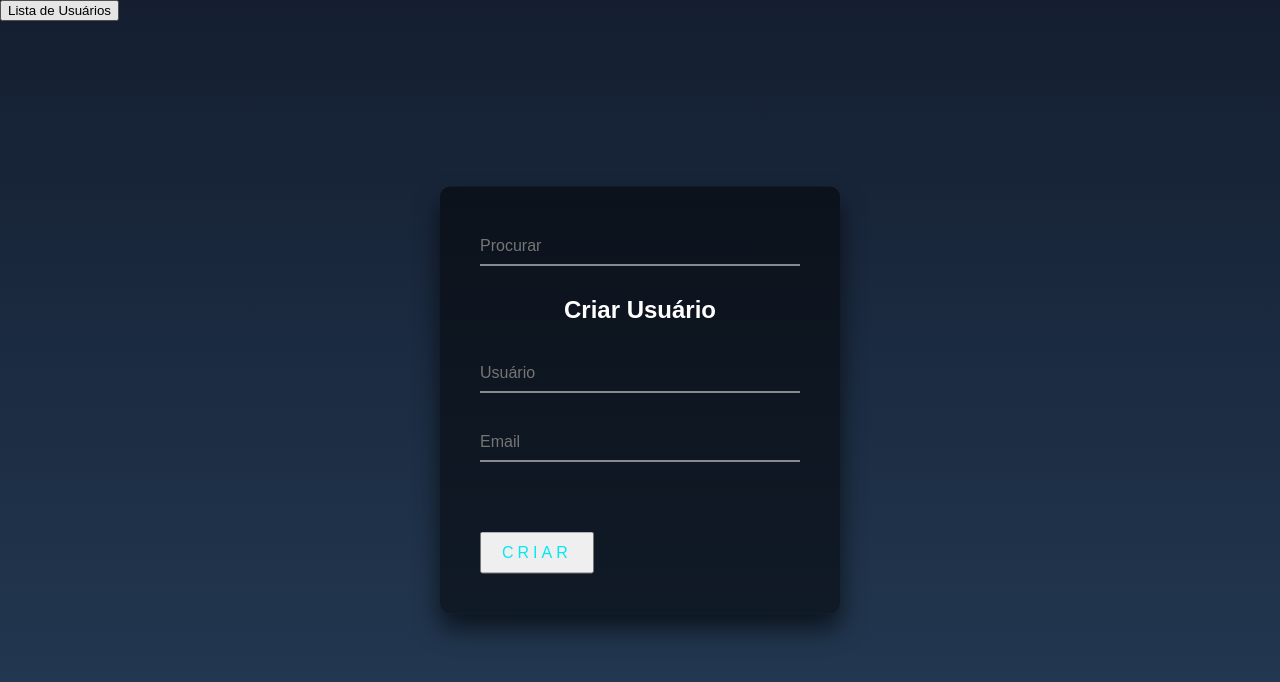
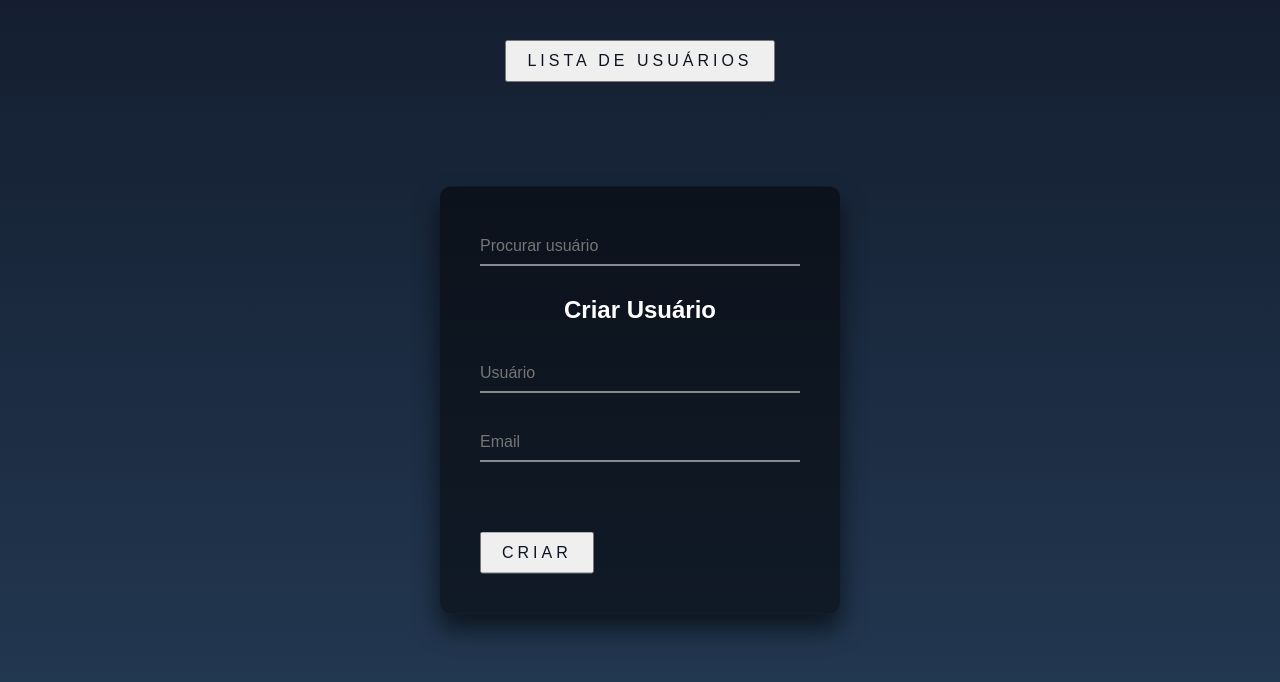
Before and after one commit to future4code/Gremis-Tovar, a React (Create React App) app in the folder quinzena7/labeusers/: page / in a window 1280 px wide. Shown: the top 682 px of the page. Built offline with nearby package versions, Linux system fonts and the light colour scheme.

Commit message:
applying styles

```diff
--- a/quinzena7/labeusers/src/App.js
+++ b/quinzena7/labeusers/src/App.js
@@ -2,7 +2,7 @@ import React from "react";
 import CreateUser from "./pages/CreateUser";
 import UserList from "./pages/UserList";
 import UserDetails from "./pages/UserDetails";
-import "./index.css";
+import GlobalStyle from "./GlobalStyle";
 
 export default class App extends React.Component {
   state = {
@@ -29,6 +29,11 @@ export default class App extends React.Component {
   };
 
   render() {
-    return <div>{this.renderPage()}</div>;
+    return (
+      <div>
+        <GlobalStyle />
+        {this.renderPage()}
+      </div>
+    );
   }
 }
--- /dev/null
+++ b/quinzena7/labeusers/src/GlobalStyle.js
@@ -0,0 +1,16 @@
+import { createGlobalStyle } from "styled-components";
+
+const GlobalStyle = createGlobalStyle`
+html {
+height: 100%;
+}
+
+body{
+margin: 0;
+padding: 0;
+font-family: sans-serif;
+background: linear-gradient(#141e30, #243b55);
+}
+`;
+
+export default GlobalStyle;
--- a/quinzena7/labeusers/src/index.css
+++ /dev/null
@@ -1,97 +0,0 @@
-html {
-  height: 100%;
-}
-body {
-  margin: 0;
-  padding: 0;
-  font-family: sans-serif;
-  background: linear-gradient(#141e30, #243b55);
-}
-
-.login-box {
-  position: absolute;
-  top: 50%;
-  left: 50%;
-  width: 400px;
-  padding: 40px;
-  transform: translate(-50%, -50%);
-  background: rgba(0, 0, 0, 0.5);
-  box-sizing: border-box;
-  box-shadow: 0 15px 25px rgba(0, 0, 0, 0.6);
-  border-radius: 10px;
-}
-
-.login-box h2 {
-  margin: 0 0 30px;
-  padding: 0;
-  color: #fff;
-  text-align: center;
-}
-
-.login-box .user-box {
-  position: relative;
-}
-
-.login-box .user-box input {
-  width: 100%;
-  padding: 10px 0;
-  font-size: 16px;
-  color: #fff;
-  margin-bottom: 30px;
-  border: none;
-  border-bottom: 1px solid #fff;
-  outline: none;
-  background: transparent;
-}
-
-
-
-.login-box form button {
-  position: relative;
-  display: inline-block;
-  padding: 10px 20px;
-  color: #03e9f4;
-  font-size: 16px;
-  text-decoration: none;
-  text-transform: uppercase;
-  overflow: hidden;
-  transition: 0.5s;
-  margin-top: 40px;
-  letter-spacing: 4px;
-}
-
-.login-box button:hover {
-  background: #03e9f4;
-  color: #fff;
-  border-radius: 5px;
-  box-shadow: 0 0 5px #03e9f4, 0 0 25px #03e9f4, 0 0 50px #03e9f4,
-    0 0 100px #03e9f4;
-  cursor: pointer;
-}
-
-.App {
-  display: flex;
-  justify-content: center;
-}
-
-.App button {
-  position: relative;
-  display: inline-block;
-  padding: 10px 20px;
-  color: #03e9f4;
-  font-size: 16px;
-  text-decoration: none;
-  text-transform: uppercase;
-  overflow: hidden;
-  transition: 0.5s;
-  letter-spacing: 4px;
-}
-
-.App button:hover {
-  background: #03e9f4;
-  color: #fff;
-  border-radius: 5px;
-  box-shadow: 0 0 5px #03e9f4, 0 0 25px #03e9f4, 0 0 50px #03e9f4,
-    0 0 100px #03e9f4;
-  cursor: pointer;
-}
--- a/quinzena7/labeusers/src/index.js
+++ b/quinzena7/labeusers/src/index.js
@@ -1,6 +1,5 @@
 import React from 'react';
 import ReactDOM from 'react-dom';
-import './index.css';
 import App from './App';
 
 ReactDOM.render(
--- a/quinzena7/labeusers/src/pages/CreateUser.js
+++ b/quinzena7/labeusers/src/pages/CreateUser.js
@@ -1,25 +1,91 @@
 import React, { Component } from "react";
+import styled from "styled-components";
 
+const LoginBox = styled.div`
+  position: absolute;
+  top: 50%;
+  left: 50%;
+  width: 400px;
+  padding: 40px;
+  transform: translate(-50%, -50%);
+  background: rgba(0, 0, 0, 0.5);
+  box-sizing: border-box;
+  box-shadow: 0 15px 25px rgba(0, 0, 0, 0.6);
+  border-radius: 10px;
+`;
+
+const LoginBoxUser = styled.div`
+  position: relative;
+`;
+
+const LoginBoxTitle = styled.h2`
+  margin: 0 0 30px;
+  padding: 0;
+  color: #fff;
+  text-align: center;
+`;
+
+const LoginBoxUserInput = styled.input`
+  width: 100%;
+  padding: 10px 0;
+  font-size: 16px;
+  color: #fff;
+  margin-bottom: 30px;
+  border: none;
+  border-bottom: 1px solid #fff;
+  outline: none;
+  background: transparent;
+`;
+
+const FormButton = styled.button`
+  position: relative;
+  display: inline-block;
+  padding: 10px 20px;
+  color: #0C131E;
+  font-size: 16px;
+  text-decoration: none;
+  text-transform: uppercase;
+  overflow: hidden;
+  transition: 0.5s;
+  margin-top: 40px;
+  letter-spacing: 4px;
+  :hover {
+    background: #03e9f4;
+    color: #fff;
+    border-radius: 5px;
+    box-shadow: 0 0 5px #03e9f4, 0 0 25px #03e9f4, 0 0 50px #03e9f4, 0 0 100px #03e9f4;
+    cursor: pointer;
+  }
+`;
+
+const Change = styled.div`
+  display: flex;
+  justify-content: center;
+`;
 export class CreateUser extends Component {
   render() {
     return (
       <div>
-        <div class="login-box">
-          <div class="user-box">
-            <input type="text" placeholder="Procurar"/>
-          </div>
-          <h2>Criar Usuário</h2>
+        <LoginBox>
+          <LoginBoxUser>
+            <LoginBoxUserInput type="text" placeholder="Procurar usuário" />
+          </LoginBoxUser>
+          <LoginBoxTitle>Criar Usuário</LoginBoxTitle>
           <form>
-            <div class="user-box">
-              <input type="text" placeholder="Usuário"/>
-            </div>
-            <div class="user-box">
-              <input type="email" placeholder="Email"/>
-            </div>
-            <button>Criar</button>
+            <LoginBoxUser>
+              <LoginBoxUserInput type="text" placeholder="Usuário" />
+            </LoginBoxUser>
+            <LoginBoxUser>
+              <LoginBoxUserInput type="email" placeholder="Email" />
+            </LoginBoxUser>
+            <FormButton>Criar</FormButton>
           </form>
-        </div>
-        <button onClick= {() => this.props.changePage("userList")}>Lista de Usuários</button>
+        </LoginBox>
+        <Change>
+          <FormButton onClick={() => this.props.changePage("userList")}>
+            Lista de Usuários
+          </FormButton>
+        </Change>
       </div>
     );
   }
--- a/quinzena7/labeusers/src/pages/UserDetails.js
+++ b/quinzena7/labeusers/src/pages/UserDetails.js
@@ -1,18 +1,95 @@
 import React, { Component } from "react";
+import styled from "styled-components";
+
+const LoginBox = styled.div`
+  position: absolute;
+  top: 50%;
+  left: 50%;
+  width: 400px;
+  padding: 40px;
+  transform: translate(-50%, -50%);
+  background: rgba(0, 0, 0, 0.5);
+  box-sizing: border-box;
+  box-shadow: 0 15px 25px rgba(0, 0, 0, 0.6);
+  border-radius: 10px;
+`;
+
+const LoginBoxUser = styled.div`
+  position: relative;
+`;
+
+const LoginBoxUserName = styled.p`
+  color: white;
+  cursor: pointer;
+`;
+
+const ButtonUserDelete = styled.button`
+  margin: 10px;
+  padding: 8px;
+  color: #0c131e;
+  background: red;
+  cursor: pointer;
+`;
+const ButtonUserEdit = styled.button`
+  margin: 10px;
+  padding: 8px;
+  color: #0c131e;
+  background: green;
+  cursor: pointer;
+`;
+
+const LoginBoxTitle = styled.h2`
+  margin: 0 0 30px;
+  padding: 0;
+  color: #fff;
+  text-align: center;
+`;
+
+const FormButton = styled.button`
+  position: relative;
+  display: inline-block;
+  padding: 10px 20px;
+  color: #0c131e;
+  font-size: 16px;
+  text-decoration: none;
+  text-transform: uppercase;
+  overflow: hidden;
+  transition: 0.5s;
+  margin-top: 40px;
+  letter-spacing: 4px;
+  :hover {
+    background: #03e9f4;
+    color: #fff;
+    border-radius: 5px;
+    box-shadow: 0 0 5px #03e9f4, 0 0 25px #03e9f4, 0 0 50px #03e9f4,
+      0 0 100px #03e9f4;
+    cursor: pointer;
+  }
+`;
+
+const Change = styled.div`
+  display: flex;
+  justify-content: center;
+`;
 
 export class UserDetails extends Component {
   render() {
     return (
       <div>
-        <div class="login-box">
-          <h2>Detalhe do Usuário</h2>
-          <div class="user-box">
-            <p>Usuário</p>
-            <button>Deletar Usuário</button>
-            <button>Editar Usuário</button>
-          </div>
-        </div>
-        <button onClick= {() => this.props.changePage("userList")}>Voltar à Lista de Usuários</button>
+        <LoginBox>
+          <LoginBoxTitle>Detalhe do Usuário</LoginBoxTitle>
+          <LoginBoxUser>
+            <LoginBoxUserName>Nome: Gremis Tovar</LoginBoxUserName>
+            <LoginBoxUserName>Email: 18993990tovargremis@gmail.com</LoginBoxUserName>
+            <ButtonUserDelete>Deletar</ButtonUserDelete>
+            <ButtonUserEdit>Editar</ButtonUserEdit>
+          </LoginBoxUser>
+        </LoginBox>
+        <Change>
+          <FormButton onClick={() => this.props.changePage("userList")}>
+            Voltar à Lista de Usuários
+          </FormButton>
+        </Change>
       </div>
     );
   }
--- a/quinzena7/labeusers/src/pages/UserList.js
+++ b/quinzena7/labeusers/src/pages/UserList.js
@@ -1,23 +1,92 @@
 import React, { Component } from "react";
+import styled from "styled-components";
 // import axios from "axios";
 // import { baseUrl, configAxios } from "../api";
+
+const LoginBox = styled.div`
+  position: absolute;
+  top: 50%;
+  left: 50%;
+  width: 400px;
+  padding: 40px;
+  transform: translate(-50%, -50%);
+  background: rgba(0, 0, 0, 0.5);
+  box-sizing: border-box;
+  box-shadow: 0 15px 25px rgba(0, 0, 0, 0.6);
+  border-radius: 10px;
+`;
+
+const LoginBoxUser = styled.div`
+  position: relative;
+  display: flex;
+  justify-content: space-around;
+`;
+
+const LoginBoxUserName = styled.p`
+  color: white;
+  cursor: pointer;
+`;
+
+const LoginBoxTitle = styled.h2`
+  margin: 0 0 30px;
+  padding: 0;
+  color: #fff;
+  text-align: center;
+`;
+
+const FormButton = styled.button`
+  position: relative;
+  display: inline-block;
+  padding: 10px 20px;
+  color: #0c131e;
+  font-size: 16px;
+  text-decoration: none;
+  text-transform: uppercase;
+  overflow: hidden;
+  transition: 0.5s;
+  margin-top: 40px;
+  letter-spacing: 4px;
+  :hover {
+    background: #03e9f4;
+    color: #fff;
+    border-radius: 5px;
+    box-shadow: 0 0 5px #03e9f4, 0 0 25px #03e9f4, 0 0 50px #03e9f4,
+      0 0 100px #03e9f4;
+    cursor: pointer;
+  }
+`;
+
+const ButtonUser = styled.button`
+  margin: 10px;
+  color: #0c131e;
+  background: red;
+`;
+
+const Change = styled.div`
+  display: flex;
+  justify-content: center;
+`;
 
 export class UserList extends Component {
   render() {
     return (
       <div>
-        <div class="login-box">
-          <h2>Lista de Usuários</h2>
-          <div class="user-box">
-            <p onClick= {() => this.props.changePage("userDetails")}>Usuário</p>
-            <button>Deletar Usuário</button>
-          </div>
-          <div class="user-box">
-            <p>Usuário</p>
-            <button>Deletar Usuário</button>
-          </div>
-        </div>
-        <button onClick= {() => this.props.changePage("createUser")}>Voltar ao Cadastro</button>
+        <LoginBox>
+          <LoginBoxTitle>Lista de Usuários</LoginBoxTitle>
+          <LoginBoxUser>
+            <LoginBoxUserName onClick={() => this.props.changePage("userDetails")}>Usuário</LoginBoxUserName>
+            <ButtonUser>Deletar</ButtonUser>
+          </LoginBoxUser>
+          <LoginBoxUser>
+            <LoginBoxUserName>Usuário</LoginBoxUserName>
+            <ButtonUser>Deletar</ButtonUser>
+          </LoginBoxUser>
+        </LoginBox>
+        <Change>
+          <FormButton onClick={() => this.props.changePage("createUser")}>
+            Voltar ao Cadastro
+          </FormButton>
+        </Change>
       </div>
     );
   }
```
Also changed, not shown: 1 other file (tests, documents, lock files or other folders).
